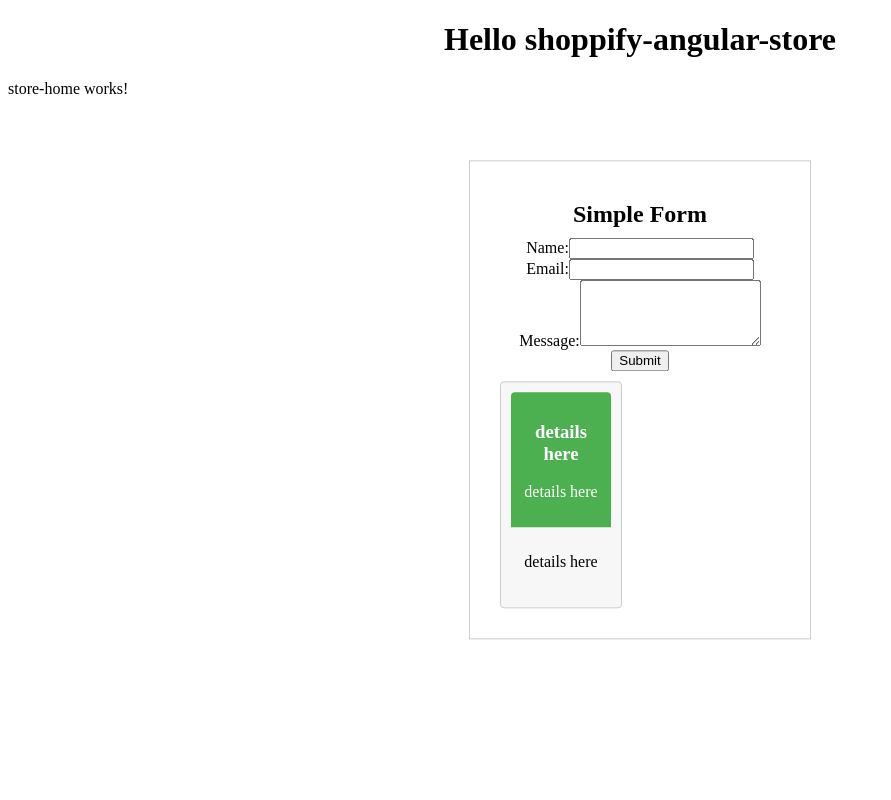
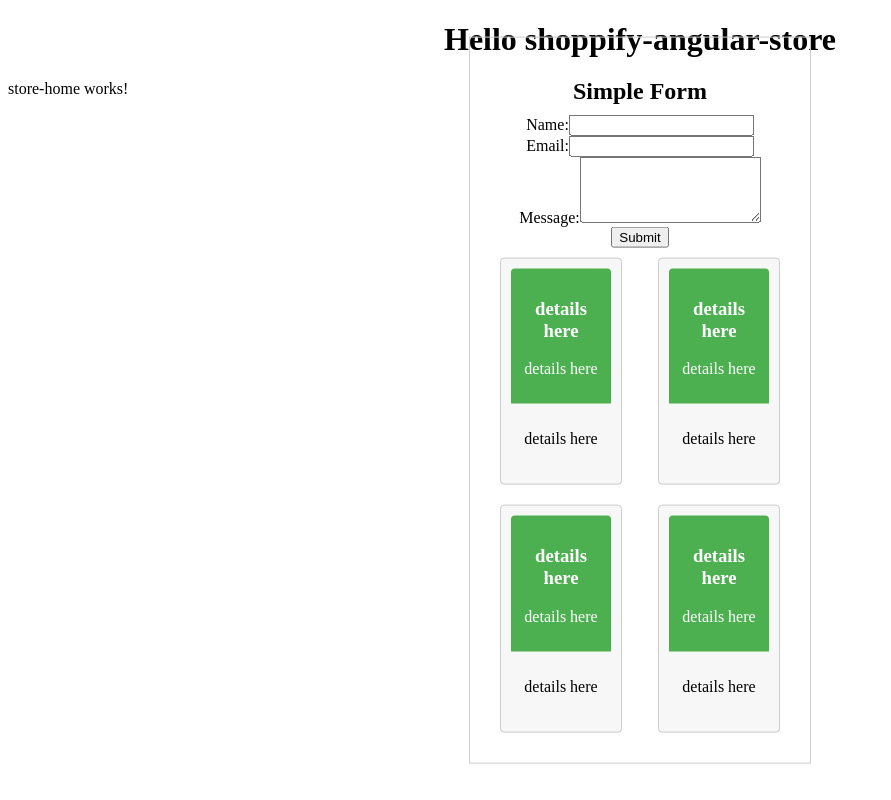
Before and after one commit to Oliver-Adamtey/shoppify-angular-store, an Angular app: page / in a window 1280 px wide. Shown: the whole page, without its empty margins (0-891 px from the left). Built offline with nearby package versions, Linux system fonts and the light colour scheme.

Commit message:
Update store-home.component.html

```diff
--- a/src/app/store-home/store-home.component.html
+++ b/src/app/store-home/store-home.component.html
@@ -47,5 +47,8 @@
 
     <div class="flex-container">
         <app-message-detail></app-message-detail>
+        <app-message-detail></app-message-detail>
+        <app-message-detail></app-message-detail>
+        <app-message-detail></app-message-detail>
     </div>
 </div>
```
